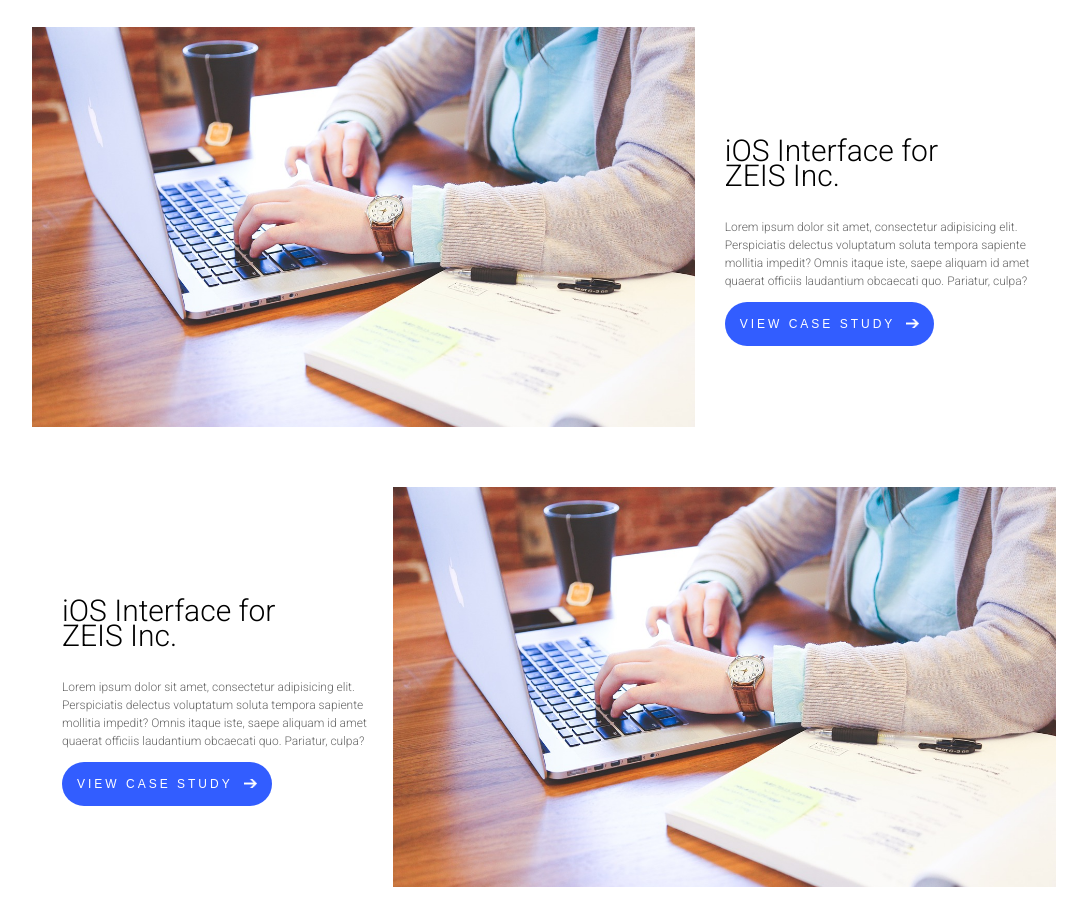
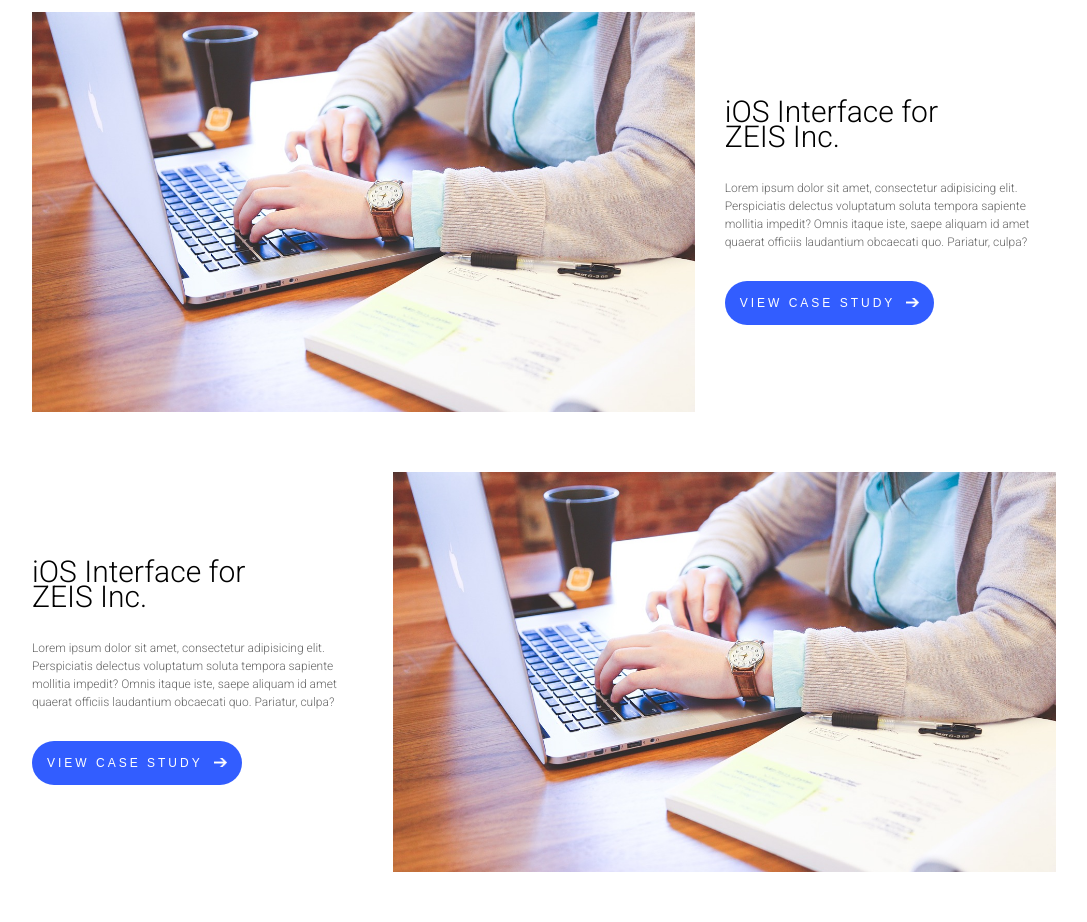
Before and after one commit to iGrubesic/treetopers, a website: page index.html in a window 1280 px wide. Shown: the part 2700-3622 px from the top of the page, without its empty margins (96-1183 px from the left). Drawn offline with nearby package versions, Linux system fonts and the light colour scheme; files that its build step writes are made by us from their sources.

Commit message:
bug fixes

```diff
--- a/index.html
+++ b/index.html
@@ -87,14 +87,14 @@
                     </div>
                     <div class="item item2">
                         <h3>iOS Interface for<br>ZEIS Inc.</h3>
-                        <p>Lorem ipsum dolor sit amet, consectetur adipisicing elit. Perspiciatis delectus voluptatum soluta tempora sapiente mollitia impedit? Omnis itaque iste, saepe aliquam id amet quaerat officiis laudantium obcaecati quo. Pariatur, culpa?</p>
+                        <p class="second-p">Lorem ipsum dolor sit amet, consectetur adipisicing elit. Perspiciatis delectus voluptatum soluta tempora sapiente mollitia impedit? Omnis itaque iste, saepe aliquam id amet quaerat officiis laudantium obcaecati quo. Pariatur, culpa?</p>
                         <button type="submit" class="btn-secundary">View case study <img src="img/arrow.png" width="13px" alt=""></button>
                     </div>
                 </div>
                 <div class="row">
                     <div class="item item2">
                         <h3>iOS Interface for<br>ZEIS Inc.</h3>
-                        <p>Lorem ipsum dolor sit amet, consectetur adipisicing elit. Perspiciatis delectus voluptatum soluta tempora sapiente mollitia impedit? Omnis itaque iste, saepe aliquam id amet quaerat officiis laudantium obcaecati quo. Pariatur, culpa?</p>
+                        <p class="second-p">Lorem ipsum dolor sit amet, consectetur adipisicing elit. Perspiciatis delectus voluptatum soluta tempora sapiente mollitia impedit? Omnis itaque iste, saepe aliquam id amet quaerat officiis laudantium obcaecati quo. Pariatur, culpa?</p>
                         <button type="submit" class="btn-secundary">View case study <img src="img/arrow.png" width="13px" alt=""></button>
                     </div>
                     <div class="item item1">
@@ -107,14 +107,14 @@
                     </div>
                     <div class="item item2">
                         <h3>iOS Interface for<br>ZEIS Inc.</h3>
-                        <p>Lorem ipsum dolor sit amet, consectetur adipisicing elit. Perspiciatis delectus voluptatum soluta tempora sapiente mollitia impedit? Omnis itaque iste, saepe aliquam id amet quaerat officiis laudantium obcaecati quo. Pariatur, culpa?</p>
+                        <p class="second-p">Lorem ipsum dolor sit amet, consectetur adipisicing elit. Perspiciatis delectus voluptatum soluta tempora sapiente mollitia impedit? Omnis itaque iste, saepe aliquam id amet quaerat officiis laudantium obcaecati quo. Pariatur, culpa?</p>
                         <button type="submit" class="btn-secundary">View case study <img src="img/arrow.png" width="13px" alt=""></button>
                     </div>
                 </div>
                 <div class="row">
                     <div class="item item2">
                         <h3>iOS Interface for<br>ZEIS Inc.</h3>
-                        <p>Lorem ipsum dolor sit amet, consectetur adipisicing elit. Perspiciatis delectus voluptatum soluta tempora sapiente mollitia impedit? Omnis itaque iste, saepe aliquam id amet quaerat officiis laudantium obcaecati quo. Pariatur, culpa?</p>
+                        <p class="second-p">Lorem ipsum dolor sit amet, consectetur adipisicing elit. Perspiciatis delectus voluptatum soluta tempora sapiente mollitia impedit? Omnis itaque iste, saepe aliquam id amet quaerat officiis laudantium obcaecati quo. Pariatur, culpa?</p>
                         <button type="submit" class="btn-secundary">View case study <img src="img/arrow.png" width="13px" alt=""></button>
                     </div>
                     <div class="item item1">
--- a/style/sass/_features.scss
+++ b/style/sass/_features.scss
@@ -4,12 +4,14 @@
     flex-direction: column;
     background: #E0E0E0;
     width: 100%;
+    padding-bottom: 1rem;
     h2 {
         padding-top: 4rem;
         font-size: 3rem;
         font-weight: 300;
         line-height: 2.5rem;
         text-align: center;
+        margin-top: 0;
     }
     h3 {
         text-align: center;
--- a/style/sass/_sectionProjects.scss
+++ b/style/sass/_sectionProjects.scss
@@ -18,6 +18,7 @@
         font-weight: 300;
         line-height: 2.5rem;
         text-align: left;
+        margin-top: 0;
     }
     .main-p {
         text-align: center;
@@ -25,6 +26,11 @@
         line-height: 1.8 rem;
         font-weight: 300;
         width: 100%;
+    }
+    .second-p {
+        margin: 0;
+        padding-bottom: 3rem;
+        color: #666;
     }
     .btn-secundary {
         border: none;
@@ -45,6 +51,13 @@
         display: flex;
         padding: 3rem 0;
         align-items: center;
+
+        &:nth-child(even) {
+            .item2 {
+                padding-left: 0;
+                padding-right: 3rem;
+            }
+        }
     }
     .item1 {
         background-image: url("../img/start.jpg");
```
